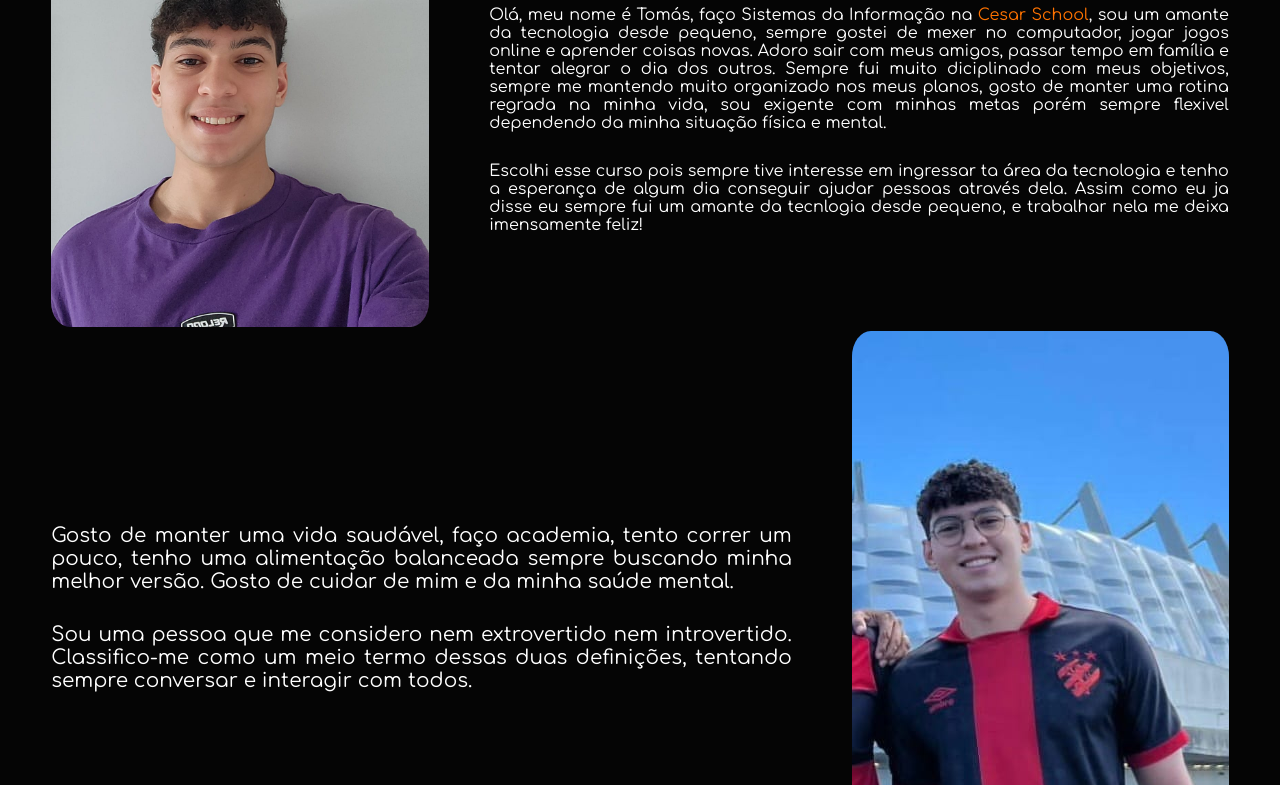
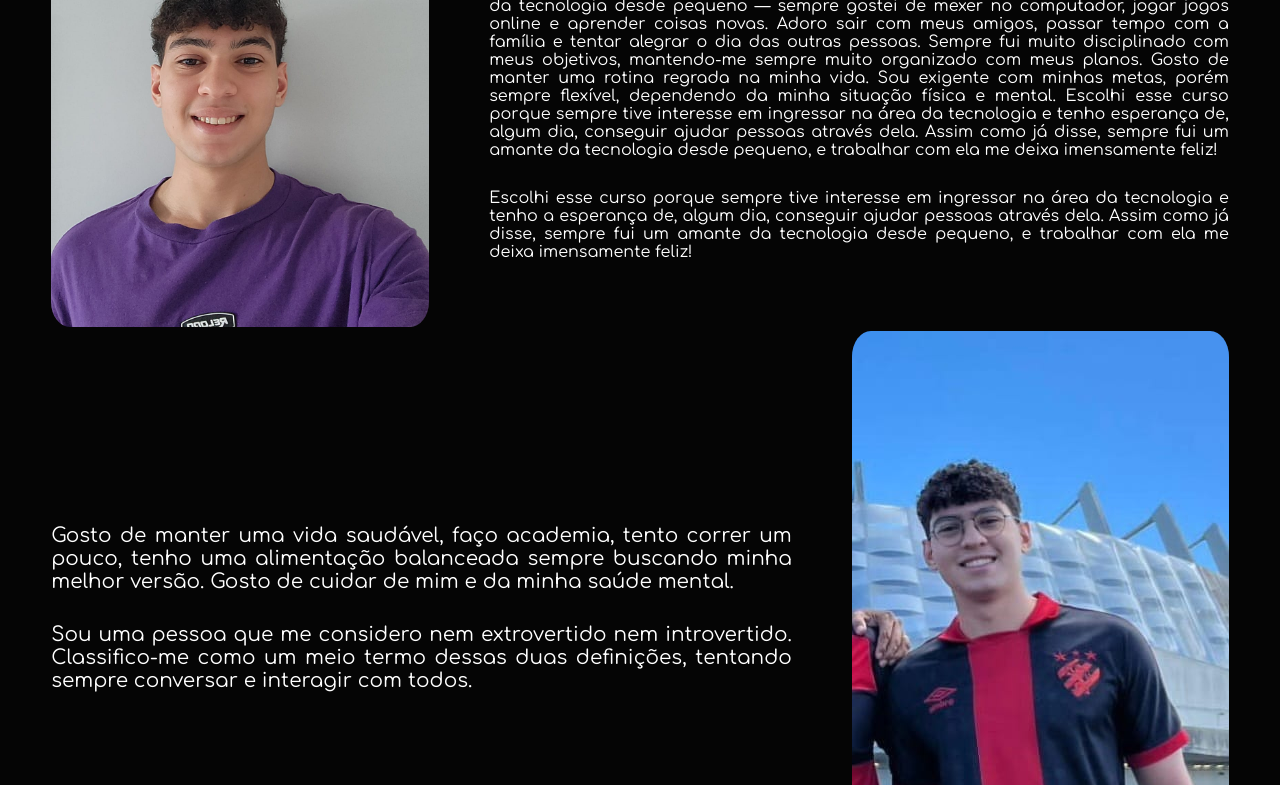
Before and after one commit to TomasRodrigues06/Portfolio.Tomas, a plain HTML site: page Sobre.html in a window 1280 px wide. Shown: the part 315-1100 px from the top of the page. Drawn offline with nearby package versions, Linux system fonts and the light colour scheme.

Commit message:
Add files via upload

```diff
--- a/Sobre.html
+++ b/Sobre.html
@@ -47,17 +47,20 @@
             <div class="txt-sobre">
               <h2>Muito Prazer,<span> sou Tomás Brandão </span></h2>
               <p>
-                Olá, meu nome é Tomás, faço Sistemas da Informação na <span>Cesar School</span>, sou um amante da
-                tecnologia desde pequeno, sempre gostei de mexer no computador, jogar jogos online e aprender coisas
-                novas. Adoro sair com meus amigos, passar tempo em família e tentar alegrar o dia dos outros. Sempre fui
-                muito diciplinado com meus objetivos, sempre me mantendo muito organizado nos meus planos, gosto de manter
-                uma rotina regrada na minha vida, sou exigente com minhas metas porém sempre flexivel dependendo da minha situação
-                física e mental.
+                Olá, meu nome é Tomás, faço Sistemas de Informação na <span>Cesar School</span>. Sou um amante da tecnologia desde pequeno —
+                sempre gostei de mexer no computador, jogar jogos online e aprender coisas novas. Adoro sair com meus amigos, passar tempo com
+                a família e tentar alegrar o dia das outras pessoas. Sempre fui muito disciplinado com meus objetivos, mantendo-me sempre muito
+                organizado com meus planos. Gosto de manter uma rotina regrada na minha vida. Sou exigente com minhas metas, porém sempre
+                flexível, dependendo da minha situação física e mental.
+
+                Escolhi esse curso porque sempre tive interesse em ingressar na área da tecnologia e tenho esperança de, algum dia, conseguir
+                ajudar pessoas através dela. Assim como já disse, sempre fui um amante da tecnologia desde pequeno, e trabalhar com ela me
+                deixa imensamente feliz!
               </p>
               <p>
-                Escolhi esse curso pois sempre tive interesse em ingressar ta área da tecnologia e tenho a esperança
-                de algum dia conseguir ajudar pessoas através dela. Assim como eu ja disse eu sempre fui um amante da tecnlogia desde
-                pequeno, e trabalhar nela me deixa imensamente feliz!
+                Escolhi esse curso porque sempre tive interesse em ingressar na área da tecnologia e tenho a esperança de, algum dia, conseguir ajudar
+                pessoas através dela. Assim como já disse, sempre fui um amante da tecnologia desde pequeno,
+                e trabalhar com ela me deixa imensamente feliz!
               </p>
             </div>
           </div>
```
Also changed, not shown: index.html (+10 -9 lines).
